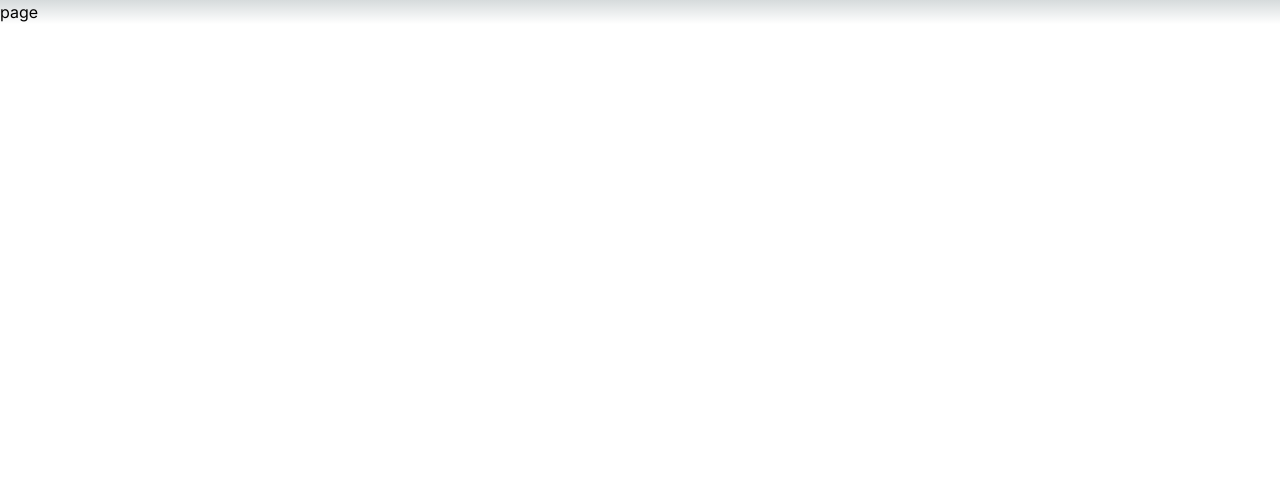
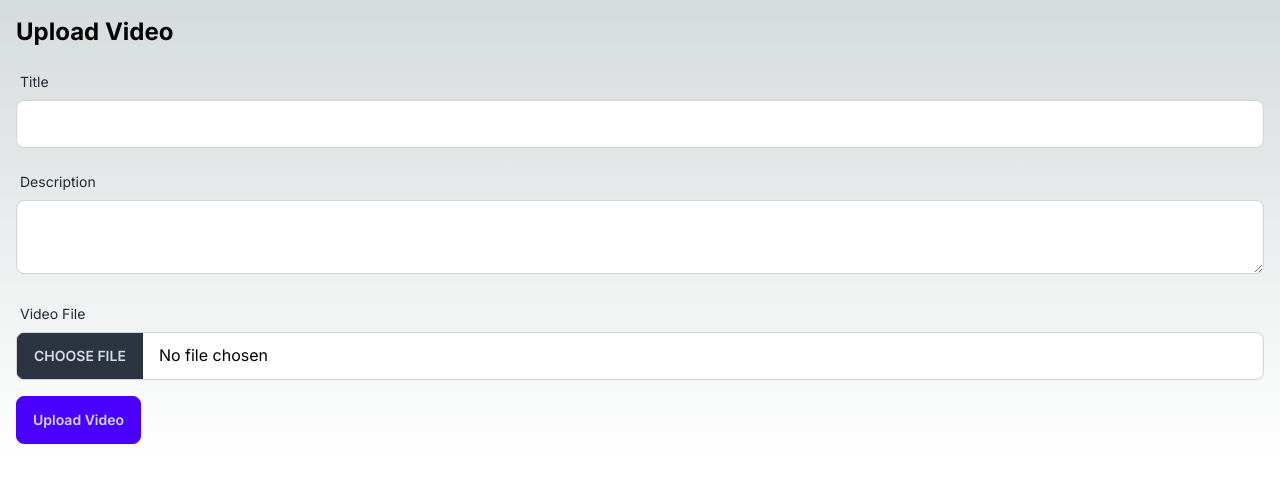
Before and after one commit to mananatal/ResizeIt, a Next.js app: page /upload-video in a window 1280 px wide. Shown: the top 482 px of the page. Built offline with nearby package versions, Linux system fonts and the light colour scheme.

Commit message:
Add upload-video Page

```diff
--- a/app/(app)/upload-video/page.tsx
+++ b/app/(app)/upload-video/page.tsx
@@ -1,9 +1,101 @@
-import React from 'react'
+"use client"
+
+import axios from 'axios';
+import { useRouter } from 'next/navigation';
+import React, { useState } from 'react'
 
 function UploadVideo() {
-  return (
-    <div>page</div>
-  )
+
+    const [file,setFile]=useState<File | null>(null);
+    const [title,setTitle]=useState<string>("");
+    const [description,setDescription]=useState<string>("");
+    const [isUploading,setIsUploading]=useState(false);
+
+    const router=useRouter();
+    const MAX_FILE_SIZE = 70 * 1024 * 1024
+
+    const handleVideoUplaod=async (e:React.FormEvent)=>{
+        e.preventDefault();
+        if(!file){
+          return;
+        }
+        if (file.size > MAX_FILE_SIZE) {
+          alert("File size too large")
+          return;
+        }
+        setIsUploading(true);
+        const formData=new FormData();
+        formData.append("title",title);
+        formData.append("description",description);
+        formData.append("video",file);
+        formData.append("originalSize",file.size.toString())
+
+        try {
+          const response=await axios.post("/api/upload-videos",formData);
+          if(!response){
+            throw new Error("Failed to upload video");
+          }
+          router.push("/");
+        } catch (error) {
+          console.log(error)
+          alert("Failed to upload video");
+        }finally{
+          setIsUploading(false);
+        }
+    }
+
+
+
+
+
+    return (
+      <div className="container mx-auto p-4">
+        <h1 className="text-2xl font-bold mb-4">Upload Video</h1>
+        <form onSubmit={handleVideoUplaod} className="space-y-4">
+          <div>
+            <label className="label">
+              <span className="label-text">Title</span>
+            </label>
+            <input
+              type="text"
+              value={title}
+              onChange={(e) => setTitle(e.target.value)}
+              className="input input-bordered w-full"
+              required
+            />
+          </div>
+          <div>
+            <label className="label">
+              <span className="label-text">Description</span>
+            </label>
+            <textarea
+              value={description}
+              onChange={(e) => setDescription(e.target.value)}
+              className="textarea textarea-bordered w-full"
+            />
+          </div>
+          <div>
+            <label className="label">
+              <span className="label-text">Video File</span>
+            </label>
+            <input
+              type="file"
+              accept="video/*"
+              onChange={(e) => setFile(e.target.files?.[0] || null)}
+              className="file-input file-input-bordered w-full"
+              required
+            />
+          </div>
+          <button
+            type="submit"
+            className="btn btn-primary"
+            disabled={isUploading}
+          >
+            {isUploading ? "Uploading..." : "Upload Video"}
+          </button>
+        </form>
+      </div>
+    );
 }
 
 export default UploadVideo;
--- a/package.json
+++ b/package.json
@@ -13,6 +13,8 @@
     "@prisma/client": "^5.19.0",
     "axios": "^1.7.6",
     "cloudinary": "^2.4.0",
+    "dayjs": "^1.11.13",
+    "lucide-react": "^0.437.0",
     "next": "14.2.6",
     "next-cloudinary": "^6.11.0",
     "react": "^18",
```
Also changed, not shown: 1 other file (tests, documents, lock files or other folders).
